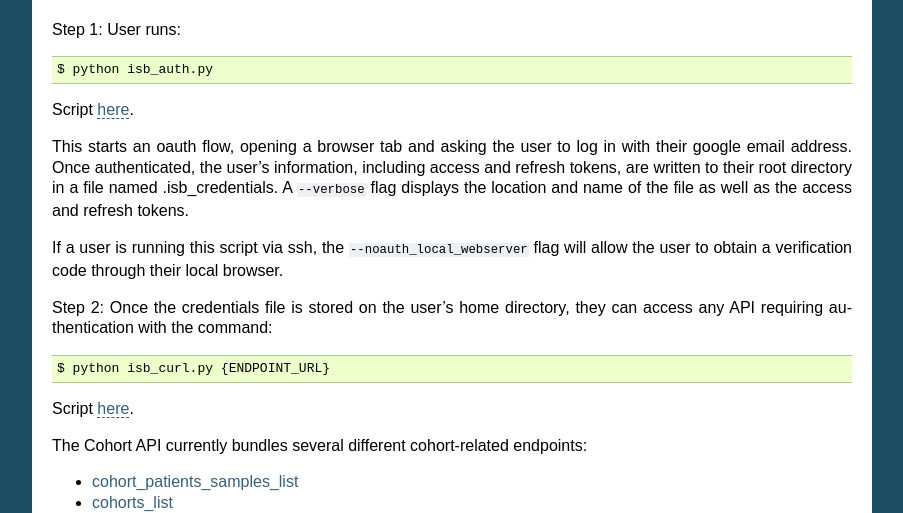
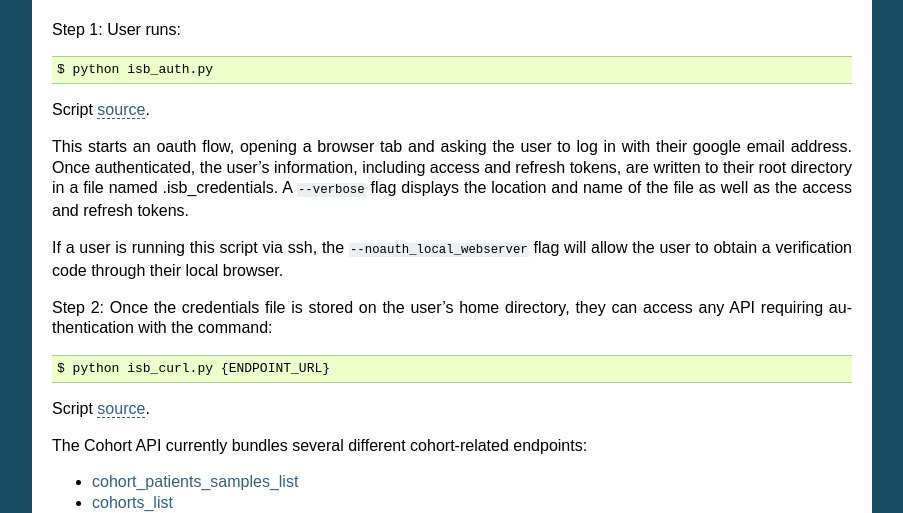
Before and after one commit to isb-cgc/readthedocs, a Sphinx documentation site: the page built from docs/source/sections/progapi/Programmatic-API.rst, in a window 1280 px wide and 1376 px high. Shown: the part 522-1035 px from the top of the window, without its empty margins (198-1101 px from the left). Built offline with Sphinx 7.4.7, drawn with Linux system fonts in a browser that asks for light colours.

```diff
--- a/api_script.py
+++ b/api_script.py
@@ -348,14 +348,14 @@ def write_rst_file_header(method):
 
     example_text = ''
     if example_contents_json.get(method):
-        example_text = '\n\n**Example**\n\n' + example_contents_json[method]
+        example_text = '\n\n**Example**::\n\n\t' + example_contents_json[method]
 
     header_text = "{method_path_name}\n{underscore}\n".format(
         method_path_name=method_path_name,
         underscore='#'*len(method_path_name))
-    header_text += "{description}{example}\n\n**Request**\n\nHTTP request\n\n".format(
+    header_text += "{description}{example}\n\n**Request**\n\nHTTP request::\n\n\t".format(
         description=description, example=example_text)
-    header_text += "{http_method} {base_url}{method_path_name}``\n\n".format(
+    header_text += "{http_method} {base_url}{method_path_name}\n\n".format(
         method_path_name=method_path_name,
         http_method=http_method,
         base_url=BASE_URL)
--- a/docs/source/sections/progapi/Programmatic-API.rst
+++ b/docs/source/sections/progapi/Programmatic-API.rst
@@ -33,7 +33,7 @@ Step 1: User runs::
 
    $ python isb_auth.py
 
-Script `here <https://github.com/isb-cgc/ISB-CGC-Webapp/blob/master/scripts/isb_auth.py>`_.
+Script `source <https://github.com/isb-cgc/ISB-CGC-Webapp/blob/master/scripts/isb_auth.py>`_.
 
 This starts an oauth flow, opening a browser tab and asking the user to log in with their google email address. Once authenticated, the user’s information, including access and refresh tokens, are written to their root directory in a file named .isb_credentials. A ``--verbose`` flag displays the location and name of the file as well as the access and refresh tokens.
 
@@ -43,7 +43,7 @@ Step 2: Once the credentials file is stored on the user's home directory, they c
 
    $ python isb_curl.py {ENDPOINT_URL}
 
-Script `here <https://github.com/isb-cgc/ISB-CGC-Webapp/blob/master/scripts/isb_curl.py>`_.
+Script `source <https://github.com/isb-cgc/ISB-CGC-Webapp/blob/master/scripts/isb_curl.py>`_.
 
 The Cohort API currently bundles several different cohort-related endpoints:
 
```
